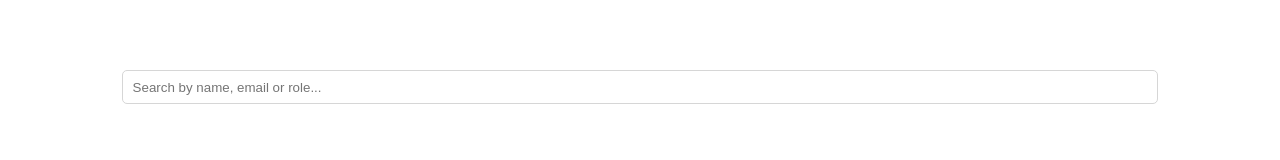
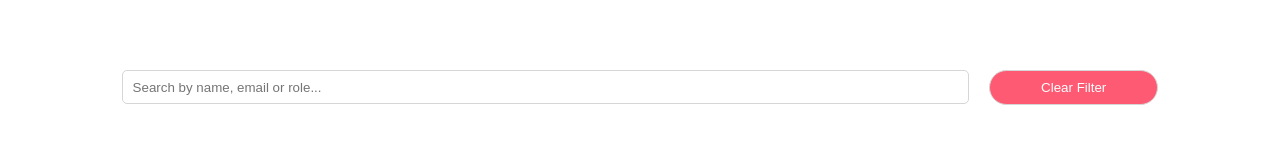
Before and after one commit to priyakdey/geektrust-admin-ui, a React (Vite) app: page / in a window 1280 px wide. Shown: the part 157-317 px from the top of the page. Built offline with nearby package versions, Linux system fonts and the light colour scheme; no server answers.

Commit message:
add support for searching

```diff
--- a/src/App.tsx
+++ b/src/App.tsx
@@ -15,13 +15,6 @@ export function App() {
 
   const [ totalPages, setTotalPages ] = useState<number>(0);
   const [ activePage, setActivePage ] = useState<number>(0);
-
-  function setPageOnClick(page: number): void {
-    setActivePage(page);
-    const start = (page - 1) * PAGE_SIZE;
-    const end = Math.min(start + PAGE_SIZE, users.length);
-    setPaginatedUsers(users.slice(start, end));
-  }
 
   useEffect(() => {
     async function fetchUsers(): Promise<User[]> {
@@ -49,6 +42,50 @@ export function App() {
 
   }, []);
 
+  function setPageOnClick(page: number): void {
+    setActivePage(page);
+    const start = (page - 1) * PAGE_SIZE;
+    const end = Math.min(start + PAGE_SIZE, users.length);
+    setPaginatedUsers(users.slice(start, end));
+  }
+
+  function onSearch(searchInput: string): void {
+    if (searchInput === "") {
+      onClearSearch();
+      return;
+    }
+
+    const temp = [];
+    users.forEach((user: User) => {
+      if (user.name.toLowerCase().includes(searchInput.toLowerCase()) ||
+        user.email.toLowerCase().includes(searchInput.toLowerCase()) ||
+        user.role.toLowerCase().includes(searchInput.toLowerCase())) {
+        temp.push(user);
+      }
+    });
+
+    if (temp.length == 0) {
+      setPaginatedUsers(temp);
+      setTotalPages(0);
+      setActivePage(0);
+      return;
+    }
+
+    setActivePage(1);
+    setTotalPages(Math.ceil(temp.length / PAGE_SIZE));
+    const start = 0;
+    const end = Math.min(start + PAGE_SIZE, temp.length);
+    setPaginatedUsers(temp.slice(start, end));
+  }
+
+  function onClearSearch() {
+    setActivePage(1);
+    setTotalPages(Math.ceil(users.length / PAGE_SIZE));
+    const start = 0;
+    const end = Math.min(start + PAGE_SIZE, users.length);
+    setPaginatedUsers(users.slice(start, end));
+  }
+
   return (
     <div className="App">
       <header className="App-header">
@@ -57,7 +94,7 @@ export function App() {
       <main>
         <div className="App-main">
           <div className="SearchBar">
-            <SearchBar />
+            <SearchBar onSearch={onSearch} onClearSearch={onClearSearch} />
           </div>
           <UserTable users={paginatedUsers} />
           <PaginationContainer activePage={activePage} totalPages={totalPages}
--- a/src/components/PaginationContainer/PaginationContainer.css
+++ b/src/components/PaginationContainer/PaginationContainer.css
@@ -18,6 +18,10 @@
 .delete-selected-btn:hover {
   background-color: #FF3B30;
   cursor: pointer;
+}
+
+.delete-selected-btn:active {
+  translate: 1px 1px;
 }
 
 .pages {
--- a/src/components/SearchBar/SearchBar.css
+++ b/src/components/SearchBar/SearchBar.css
@@ -4,6 +4,7 @@
   display: flex;
   justify-content: center;
   align-items: center;
+  gap: 20px;
 }
 
 .SearchBar-input {
@@ -18,3 +19,21 @@
   outline: none;
   border-color: #007BFF;
 }
+
+.clear-search-bar-btn {
+  height: 35px;
+  width: 20%;
+  background-color: #FE5A73;
+  color: #FFFFFF;
+  border: 1px solid #D6D6D6;
+  border-radius: 25px;
+}
+
+.clear-search-bar-btn:hover {
+  background-color: #FF3B30;
+  cursor: pointer;
+}
+
+.clear-search-bar-btn:active {
+  translate: 1px 1px;
+}
--- a/src/components/SearchBar/SearchBar.tsx
+++ b/src/components/SearchBar/SearchBar.tsx
@@ -1,10 +1,33 @@
+import { useState } from "react";
 import "./SearchBar.css";
 
-export default function SearchBar() {
+interface SearchBarProps {
+  onSearch: (string) => void;
+  onClearSearch: () => void;
+}
+
+export default function SearchBar({ onSearch, onClearSearch }: SearchBarProps) {
+  const [ searchInput, setSearchInput ] = useState<string>("");
+
   return (
     <div className="SearchBar">
-      <input className="SearchBar-input" type="text"
-             placeholder="Search by name, email or role..." />
+      <input
+        className="SearchBar-input" type="text"
+        placeholder="Search by name, email or role..."
+        value={searchInput}
+        onChange={(e) => setSearchInput(e.target.value)}
+        onKeyDown={(e) => {
+          if (e.keyCode === 13) {
+            onSearch(searchInput.trim());
+          }
+        }}
+      />
+      <button className="clear-search-bar-btn" onClick={() => {
+        setSearchInput("");
+        onClearSearch();
+      }}>
+        Clear Filter
+      </button>
     </div>
 
   );
```
